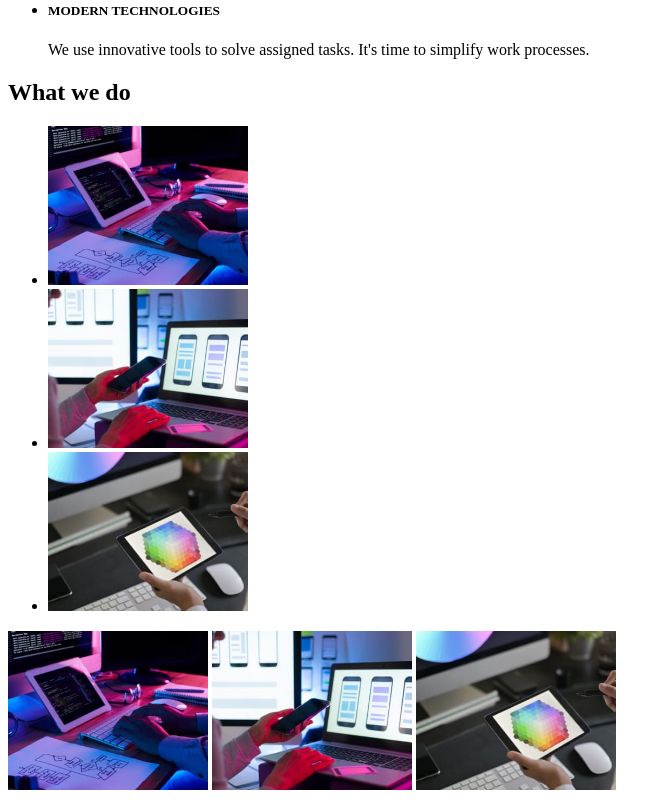
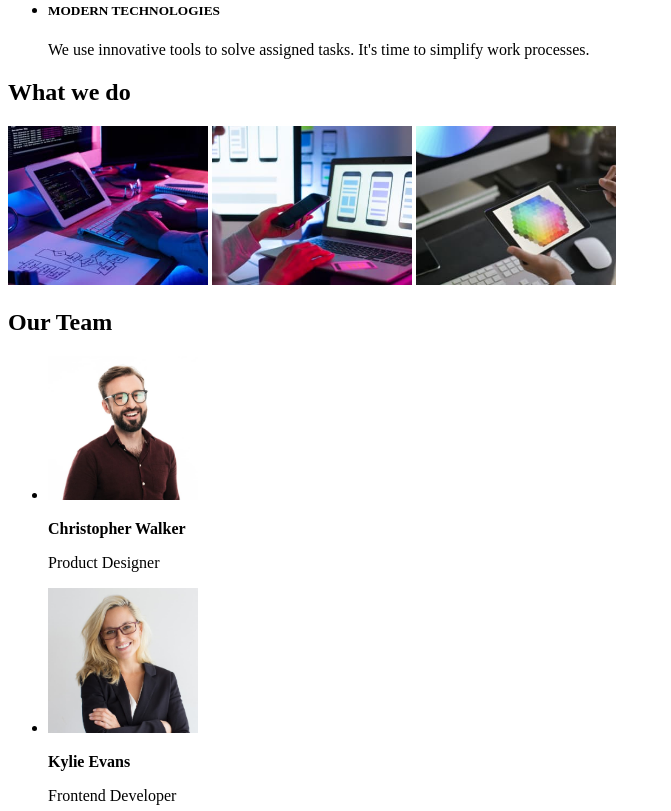
Before and after one commit to Mihnea105/goit-markup-hw-01, a plain HTML site: page index.html in a window 1280 px wide. Shown: the part 480-1291 px from the top of the page, without its empty margins (0-671 px from the left). Drawn offline with Linux system fonts and the light colour scheme.

Commit message:
Schimbare imagini - final

```diff
--- a/index.html
+++ b/index.html
@@ -64,18 +64,6 @@
       <!--Servicii prestate-->
       <section>
         <h2>What we do</h2>
-        <ul>
-          <li>
-            <img src="./images/img1.jpg" alt="Programare HTML" width="200" />
-          </li>
-          <li>
-            <img src="./images/img2.jpg" alt="Aplicații mobile" width="200" />
-          </li>
-          <li>
-            <img src="./images/img3.jpg" alt="Design" width="200" />
-          </li>
-        </ul>
-        <!--Aici putem folosi și varianta fără listă....am observat că se apropie mai mult de design-ul layout-ului din Figma-->
         <img src="./images/img1.jpg" alt="Programare HTML" width="200" />
         <img src="./images/img2.jpg" alt="Aplicații mobile" width="200" />
         <img src="./images/img3.jpg" alt="Design" width="200" />
```
